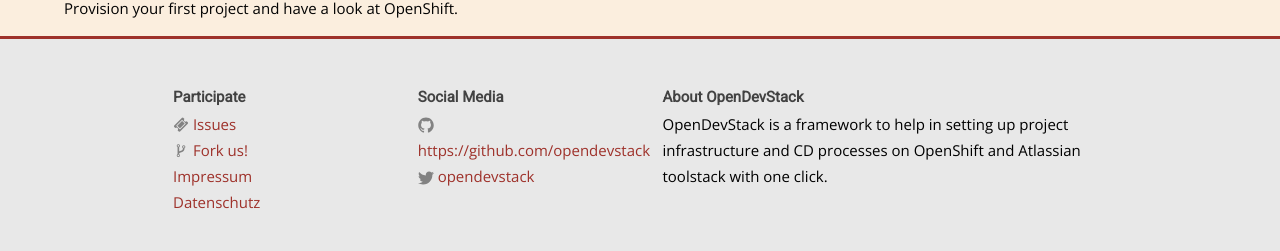
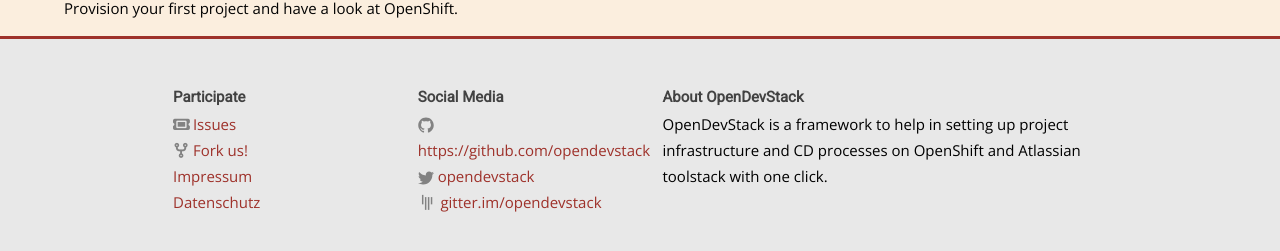
Before and after one commit to opendevstack/opendevstack.github.io, a Jekyll site: the page built from doc/getting-started.md, in a window 1280 px wide and 1400 px high, scrolled down 26259 px. Shown: the part 1139-1390 px from the top of the window. Built offline with Jekyll 4.4.1, drawn with Linux system fonts in a browser that asks for light colours; nearby versions of some CDN libraries; library files that are not in the unit come from our copies; our own code applies the rules of GitHub Pages for plain Markdown files.

Commit message:
Added gitter.im link
This works when PR #26 (font awesome) is integrated

```diff
--- a/_includes/footer.html
+++ b/_includes/footer.html
@@ -45,6 +45,9 @@
             </a>
           </li>
           {% endif %}
+          <li>
+            <i class="icon fab fa-gitter"></i> <a href="https://gitter.im/OpenDevStack/Lobby">gitter.im/opendevstack</a>
+          </li>
         </ul>
       </div>
 
--- a/_includes/head.html
+++ b/_includes/head.html
@@ -7,7 +7,8 @@
   <meta name="description" content="{% if page.excerpt %}{{ page.excerpt | strip_html | strip_newlines | truncate: 160 }}{% else %}{{ site.description }}{% endif %}">
 
   <link href="https://fonts.googleapis.com/css?family=Lato:400,700|Inconsolata:400,700" rel="stylesheet" type="text/css">
-  <link rel="stylesheet" href="//maxcdn.bootstrapcdn.com/font-awesome/4.3.0/css/font-awesome.min.css">
+  <!-- <link rel="stylesheet" href="//maxcdn.bootstrapcdn.com/font-awesome/4.3.0/css/font-awesome.min.css"> -->
+  <link rel="stylesheet" href="{{ site.baseurl}}/assets/fontawesome/css/all.min.css"/>
   <link rel="stylesheet" href="{{ site.baseurl }}/css/main.css">
 
   <link rel="canonical" href="{{ page.url | replace:'index.html','' | prepend: site.baseurl | prepend: site.url }}">
--- a/_sass/_base.scss
+++ b/_sass/_base.scss
@@ -272,6 +272,8 @@
             fill: $grey-color;
         }
     }
+
+    color: $grey-color;
 }
 
 .legend {
```
